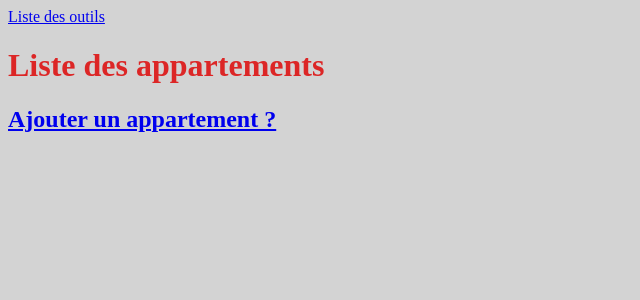
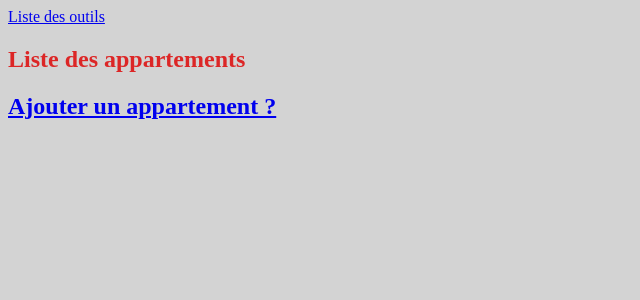
Before and after one commit to SqlFR/apparttools, a Django app: template check_arrangement/templates/check_arrangement/index.html in a window 1280 px wide. Shown: the top 300 px of the page, without its empty margins (0-640 px from the left). Run offline with Django 3.2, Linux system fonts and the light colour scheme; the template is opened without the code that fills it, so the values that code supplies are empty.

Commit message:
before frontend

```diff
--- a/check_arrangement/templates/check_arrangement/index.html
+++ b/check_arrangement/templates/check_arrangement/index.html
@@ -9,7 +9,7 @@
 </head>
 <body>
 <a href="{% url 'index' %}">Liste des outils</a>
-    <h1 class="text-red-600">Liste des appartements</h1>
+    <h2 class="text-red-600">Liste des appartements</h2>
     {% if list_apartment %}
         <ul>
             {% for apartment in list_apartment %}
```
